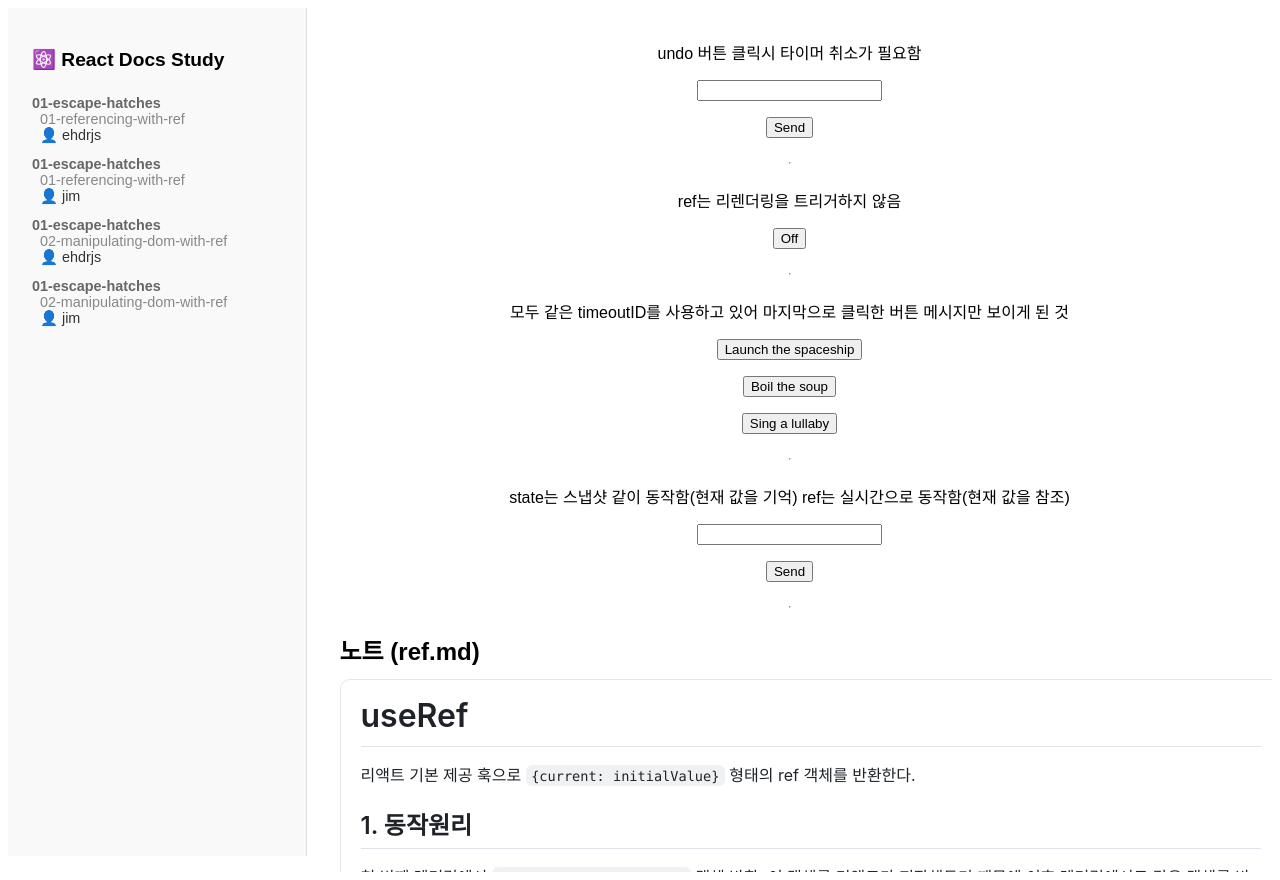
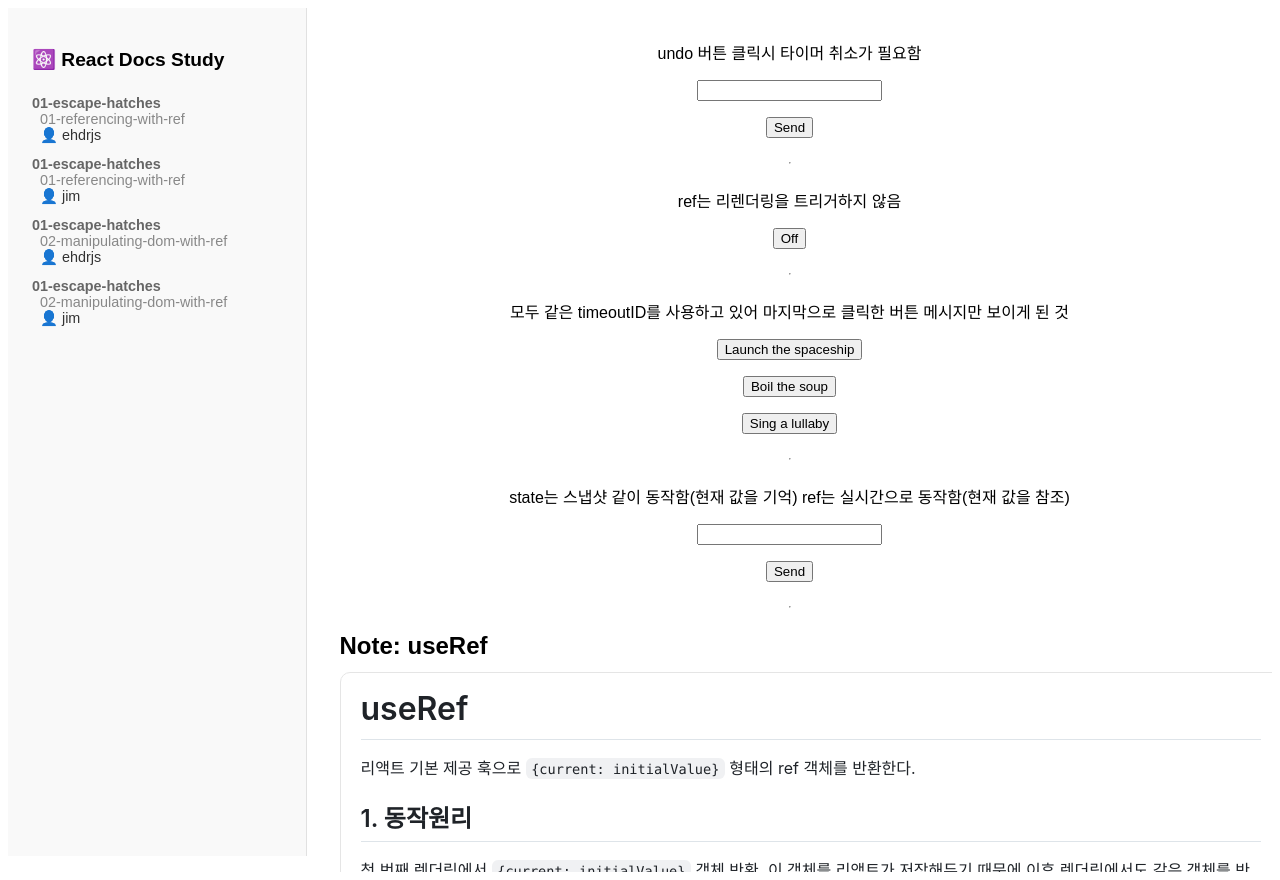
Before and after one commit to F-Study-E/LEARN-REACT, a React (Vite) app: page /01-escape-hatches/01-referencing-with-ref/jim in a window 1280 px wide. Built offline with nearby package versions, Linux system fonts and the light colour scheme.

Commit message:
feat: 공통 마크다운 렌더러 컴포넌트 추가

```diff
--- a/src/challenges/01-escape-hatches/01-referencing-with-ref/jim/index.tsx
+++ b/src/challenges/01-escape-hatches/01-referencing-with-ref/jim/index.tsx
@@ -8,6 +8,7 @@ import remarkGfm from "remark-gfm";
 import rehypeHighlight from "rehype-highlight";
 import "github-markdown-css/github-markdown.css";
 import "highlight.js/styles/github.css";
+import MdRenderer from "@/components/MdRenderer";
 
 export default function Jim() {
   return (
@@ -27,27 +28,8 @@ export default function Jim() {
       <hr />
       <Chat4 />
       <hr />
-      <section style={{ width: "min(900px, 100%)" }}>
-        <h2 style={{ margin: 0 }}>노트 (ref.md)</h2>
-        <article
-          className="markdown-body"
-          style={{
-            marginTop: "0.75rem",
-            padding: "1rem 1.25rem",
-            border: "1px solid #e5e5e5",
-            borderRadius: 10,
-            background: "#fff",
-            width: "100%",
-          }}
-        >
-          <ReactMarkdown
-            remarkPlugins={[remarkGfm]}
-            rehypePlugins={[rehypeHighlight]}
-          >
-            {refMarkdown}
-          </ReactMarkdown>
-        </article>
-      </section>
+
+      <MdRenderer markdown={refMarkdown} title="useRef" />
     </div>
   );
 }
--- /dev/null
+++ b/src/components/MdRenderer.tsx
@@ -0,0 +1,37 @@
+import ReactMarkdown from "react-markdown";
+import remarkGfm from "remark-gfm";
+import rehypeHighlight from "rehype-highlight";
+import "github-markdown-css/github-markdown.css";
+import "highlight.js/styles/github.css";
+
+export default function MdRenderer({
+  markdown,
+  title,
+}: {
+  markdown: string;
+  title?: string;
+}) {
+  return (
+    <section style={{ width: "min(900px, 100%)" }}>
+      <h2 style={{ margin: 0 }}>Note{title && `: ${title}`}</h2>
+      <article
+        className="markdown-body"
+        style={{
+          margin: "0.75rem 0",
+          padding: "1rem 1.25rem",
+          border: "1px solid #e5e5e5",
+          borderRadius: 10,
+          background: "#fff",
+          width: "100%",
+        }}
+      >
+        <ReactMarkdown
+          remarkPlugins={[remarkGfm]}
+          rehypePlugins={[rehypeHighlight]}
+        >
+          {markdown}
+        </ReactMarkdown>
+      </article>
+    </section>
+  );
+}
```
